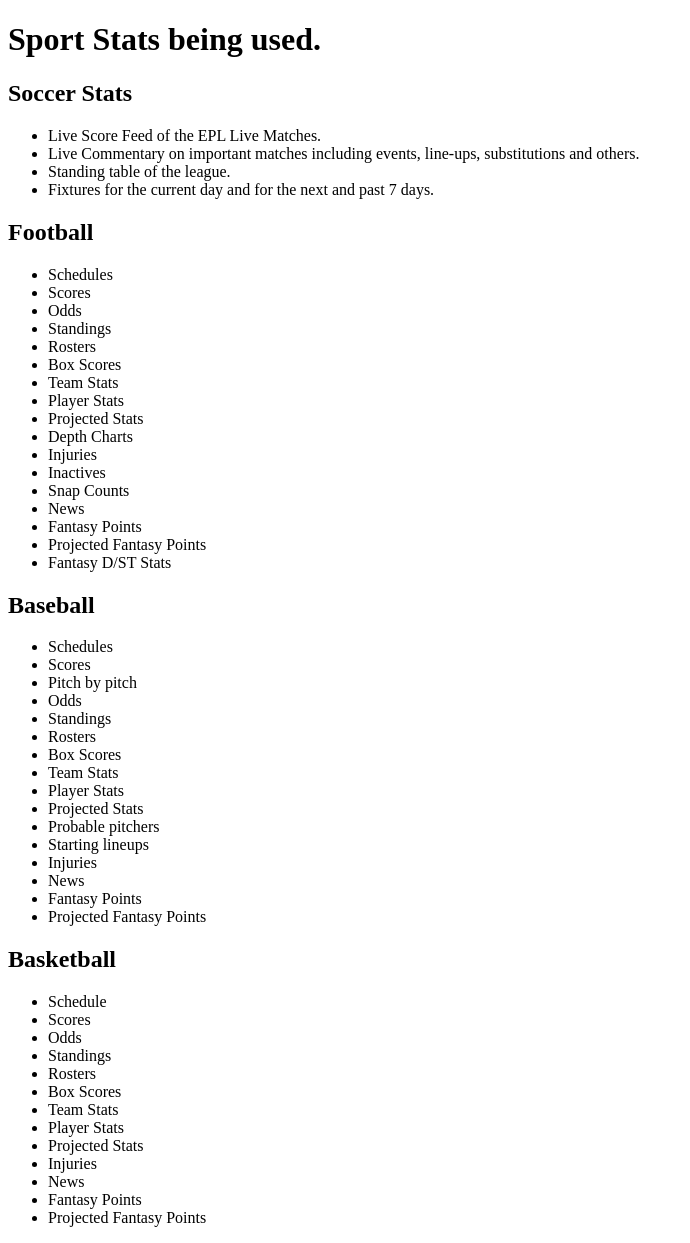
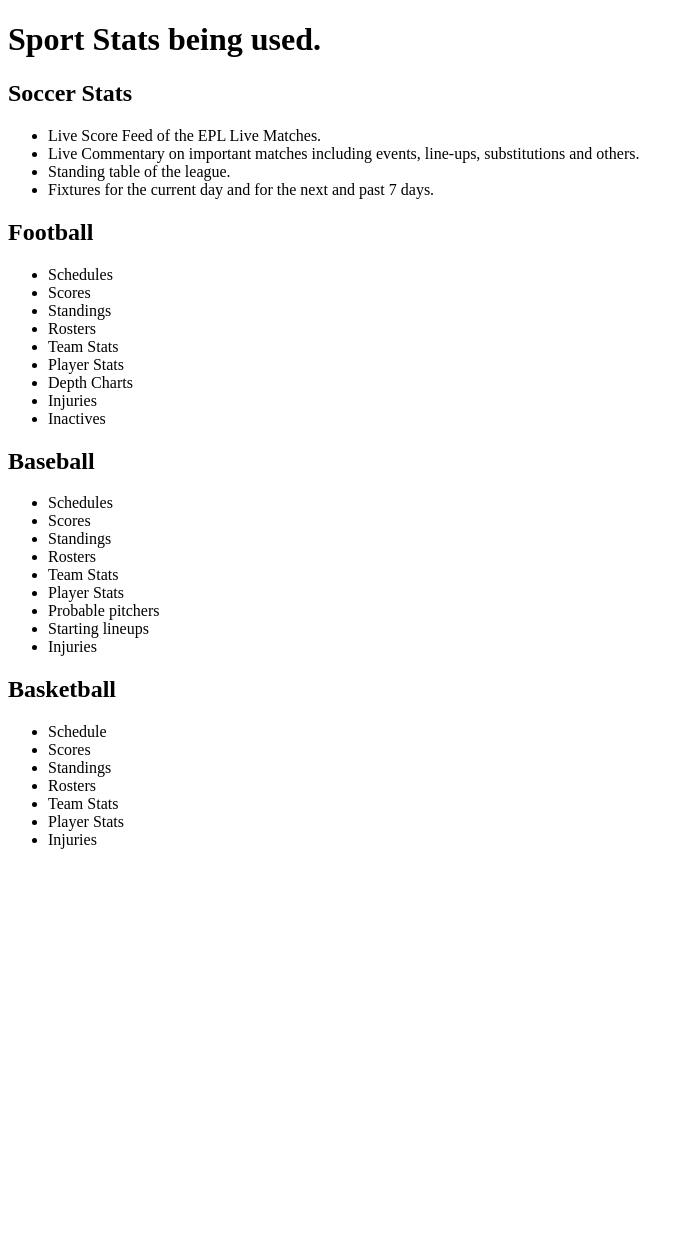
Before and after one commit to chrispaul3625/sprots, a PHP site: page /data-design/stats.php in a window 1280 px wide. Shown: the whole page, without its empty margins (0-690 px from the left). After the commit the page ends 849 px from the top, so only its background shows below. Run offline with PHP 8.4, Linux system fonts and the light colour scheme.

Commit message:
Updated stats that we will keep to use in our project that is limited by the APIs, Removed the fantasy portions of the sports.

```diff
--- a/public_html/epic/data-design/stats.php
+++ b/public_html/epic/data-design/stats.php
@@ -19,56 +19,35 @@
 		<ul>
 			<li> Schedules </li>
 			<li> Scores </li>
-				<li> Odds</li>
 			<li> Standings</li>
 			<li> Rosters </li>
-				<li> Box Scores </li>
 			<li> Team Stats </li>
 			<li> Player Stats </li>
-				<li> Projected Stats </li>
 			<li> Depth Charts </li>
 			<li> Injuries </li>
 			<li> Inactives </li>
-				<li> Snap Counts </li>
-				<li> News </li>
-				<li> Fantasy Points </li>
-				<li> Projected Fantasy Points </li>
-				<li> Fantasy D/ST Stats </li>
 		</ul>
 		<h2> Baseball </h2>
 		<ul>
 			<li> Schedules </li>
 			<li> Scores </li>
-				<li> Pitch by pitch </li>
-				<li> Odds</li>
 			<li> Standings</li>
 			<li> Rosters </li>
-				<li> Box Scores </li>
 			<li> Team Stats </li>
 			<li> Player Stats </li>
-				<li> Projected Stats </li>
 			<li> Probable pitchers </li>
 			<li> Starting lineups </li>
 			<li> Injuries </li>
-				<li> News </li>
-				<li> Fantasy Points </li>
-				<li> Projected Fantasy Points </li>
 		</ul>
 		<h2> Basketball </h2>
 		<ul>
 			<li> Schedule </li>
 			<li> Scores </li>
-				<li> Odds</li>
 			<li> Standings</li>
 			<li> Rosters </li>
-				<li> Box Scores </li>
 			<li> Team Stats </li>
 			<li> Player Stats </li>
-				<li> Projected Stats </li>
 			<li> Injuries </li>
-				<li> News </li>
-				<li> Fantasy Points </li>
-				<li> Projected Fantasy Points </li>
 		</ul>
 	</body>
 </html>
```
Lines whose indentation alone changed are shown as unchanged.
